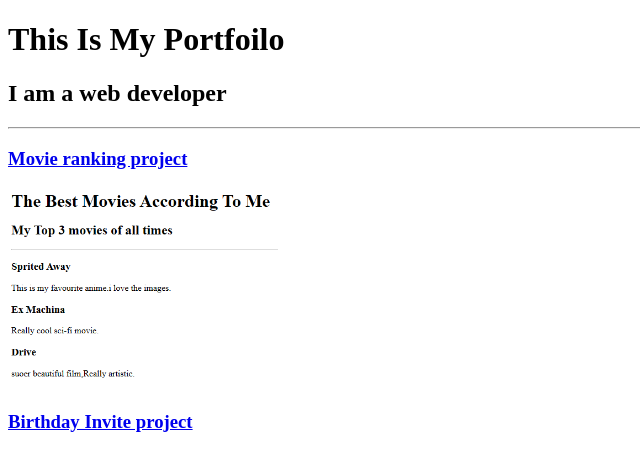
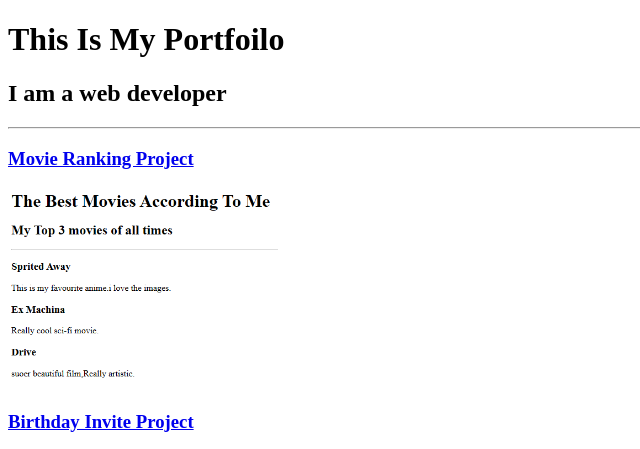
Before and after one commit to manishjha17/html-portfolio, a plain HTML site: page index.html in a window 1280 px wide. Shown: the top 449 px of the page, 0-640 px from the left. Drawn offline with Linux system fonts and the light colour scheme.

Commit message:
Update index.html

```diff
--- a/index.html
+++ b/index.html
@@ -8,10 +8,10 @@
   <h1>This Is My Portfoilo</h1>
   <h2>I am a web developer</h2>
   <hr/>
-  <h3><a href="./public/movie-ranking-project.html">Movie ranking project</a></h3>
+  <h3><a href="./public/movie-ranking-project.html">Movie Ranking Project</a></h3>
   <img src="./assets/images/movie-ranking.png" height="200" alt="movie ranking project preview">
   <br/>
-  <h3><a href="./public/birthday_invite.html">Birthday Invite project</a></h3>
+  <h3><a href="./public/birthday_invite.html">Birthday Invite Project</a></h3>
   <img src="./assets/images/birthday-invite.png" height="200" alt="birthday invite project preview">
   <br/>
   <a href="./public/about.html">About me</a>
```
